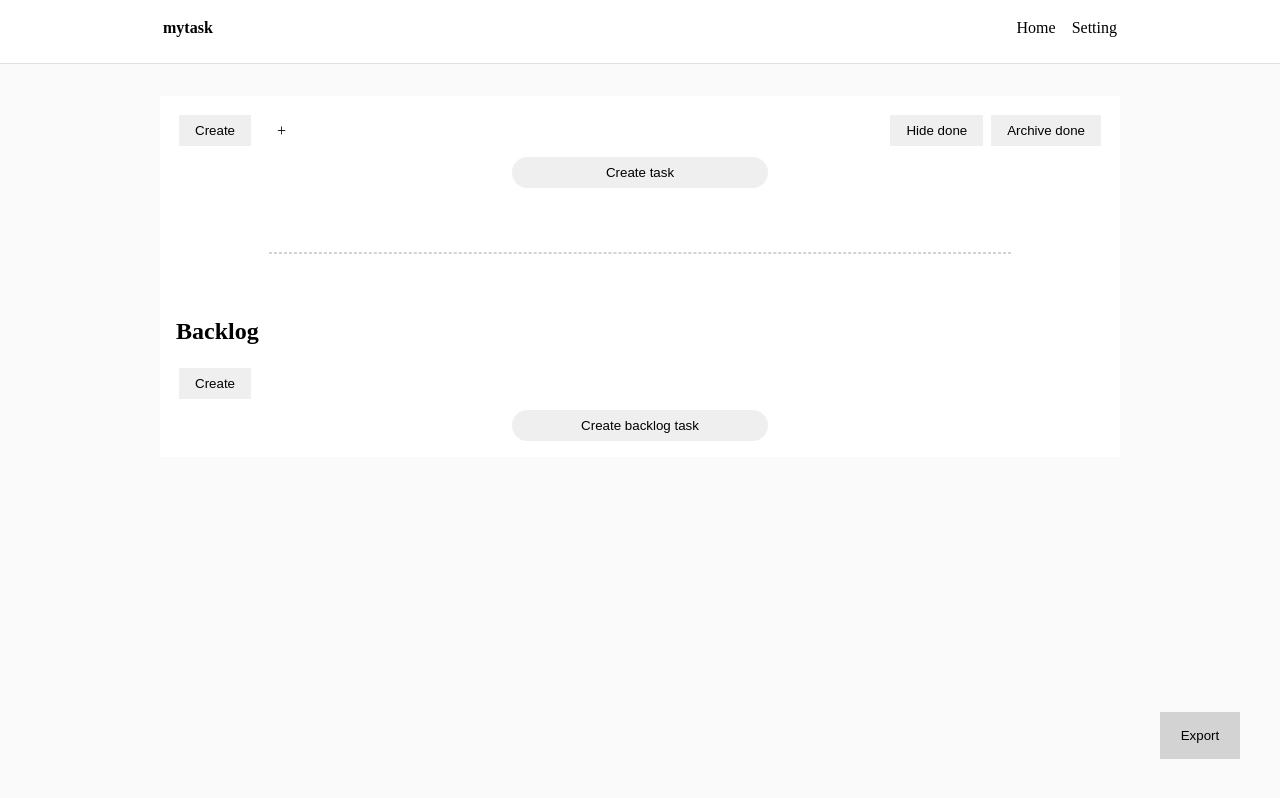
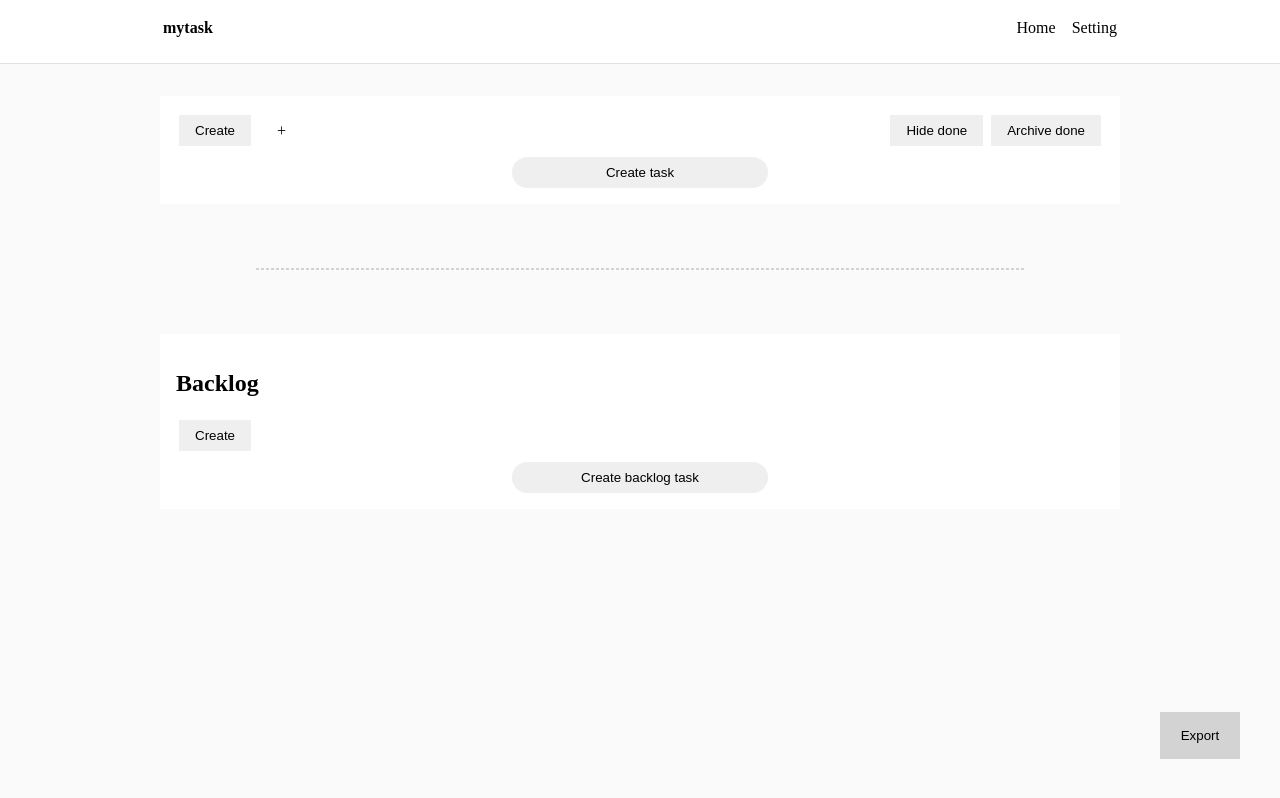
Before and after one commit to nogissh/mytask, a Vue app: page /#/ in a window 1280 px wide. Built offline with nearby package versions, Linux system fonts and the light colour scheme.

Commit message:
fix background style

```diff
--- a/src/App.vue
+++ b/src/App.vue
@@ -17,7 +17,7 @@
         </table>
       </div>
     </header>
-    <div id="body">
+    <div id="main">
       <router-view/>
       <floating-side-menu />
     </div>
@@ -162,13 +162,13 @@ label.color-default {
   background-color: rgb(239, 239, 239);
 }
 
-#body {
+#main {
   width: 960px;
   margin: 0 auto;
-  padding: 16px;
+  /* padding: 16px; */
   margin-top: 32px;
   margin-bottom: 256px;
-  background-color: white;
+  /* background-color: white; */
 }
 
 #nav {
--- a/src/views/ArchiveTasksView.vue
+++ b/src/views/ArchiveTasksView.vue
@@ -1,5 +1,5 @@
 <template>
-  <div>
+  <div style="background-color: white; padding: 16px">
     <div style="margin-top: 24px">
       <router-link :to="{ name: 'Settings' }">Back to setting page</router-link>
     </div>
--- a/src/views/BacklogDeploymentView.vue
+++ b/src/views/BacklogDeploymentView.vue
@@ -1,5 +1,5 @@
 <template>
-  <div>
+  <div style="background-color: white; padding: 16px">
     <div>
       <h2>Tag</h2>
       <div>
--- a/src/views/MultipleTaggingView.vue
+++ b/src/views/MultipleTaggingView.vue
@@ -1,5 +1,5 @@
 <template>
-  <div>
+  <div style="background-color: white; padding: 16px">
     <div>
       <h2>Selected tasks</h2>
       <ul>
--- a/src/views/SettingsView.vue
+++ b/src/views/SettingsView.vue
@@ -1,5 +1,5 @@
 <template>
-  <div class="settings">
+  <div class="settings" style="background-color: white; padding: 16px">
     <h1>Settings</h1>
 
     <div>
--- a/src/views/TagsView.vue
+++ b/src/views/TagsView.vue
@@ -1,5 +1,5 @@
 <template>
-  <div class="tags">
+  <div class="tags" style="background-color: white; padding: 16px">
     <div>
       <tag-list />
     </div>
--- a/src/views/TasksView.vue
+++ b/src/views/TasksView.vue
@@ -1,5 +1,6 @@
 <template>
   <div class="home">
+    <div style="background-color: white; padding: 16px">
       <div>
         <table style="width: 100%;">
           <tr>
@@ -46,11 +47,12 @@
       <div style="text-align: center; margin-top: 8px;" v-if="form.task.bottom.visible === false">
         <button @click="showBottomTaskForm" class="wide round borderless" style="padding: 8px 16px;">Create task</button>
       </div>
+    </div>
 
     <!-- Backlog -->
     <div v-if="featureBacklogEnabled">
       <hr style="width: 80%; margin: 64px auto; border: 0.5px dashed lightgray" />
-      <div>
+      <div style="background-color: white; padding: 16px">
         <backlog-container />
       </div>
     </div>
```
Lines whose indentation alone changed are shown as unchanged.
